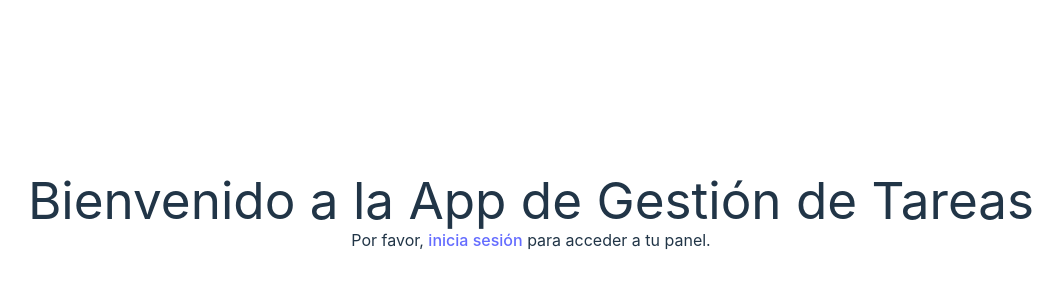
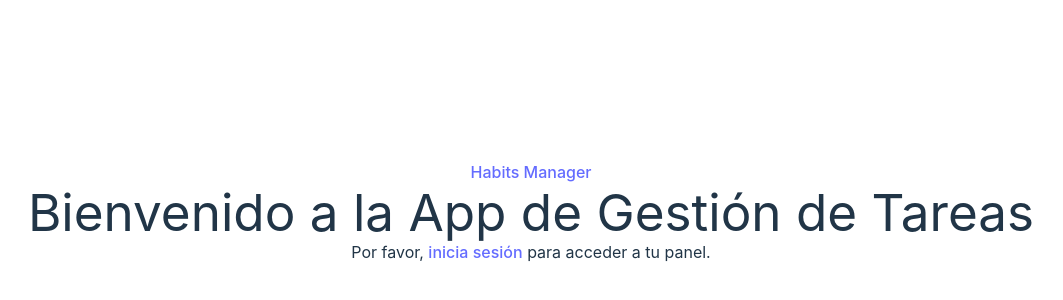
Before and after one commit to KarlaMacedo/HabitsManager, a React (Vite) app: page / in a window 1280 px wide. Shown: the part 188-488 px from the top of the page, without its empty margins (109-1172 px from the left). Built offline with nearby package versions, Linux system fonts and the light colour scheme; no server answers.

Commit message:
Upload Add Navbar

```diff
--- a/src/App.tsx
+++ b/src/App.tsx
@@ -5,11 +5,13 @@ import { Login } from "./pages/Login";
 import { SignUp } from "./pages/SignUp";
 import { Dashboard } from "./pages/Dashboard";
 import { PrivateRoute } from "./routes/PrivateRoute";
+import { Navbar } from "./components/Navbar";
 import "./App.css"
 
 export const App: React.FC = () => {
   return (
     <Router>
+      <Navbar />
       <Routes>
         <Route path="/" element={<Home />} />
         <Route path="/login" element={<Login />} />
--- /dev/null
+++ b/src/components/Navbar.tsx
@@ -0,0 +1,18 @@
+import React from 'react';
+
+export const Navbar: React.FC = () => {
+  return (
+    <nav className="fixed top-0 left-0 right-0 flex flex-wrap items-center justify-between py-3 bg-indigo-500 mb-3 z-10">
+      <div className="container mx-auto flex flex-wrap items-center justify-between">
+        <div className="w-full relative flex justify-between lg:w-auto lg:static lg:block lg:justify-start">
+          <a
+            className="text-sm font-bold leading-relaxed inline-block ml-4 py-2 whitespace-no-wrap uppercase text-white"
+            href="/"
+          >
+            Habits Manager
+          </a>
+        </div>
+      </div>
+    </nav>
+  );
+};
```
